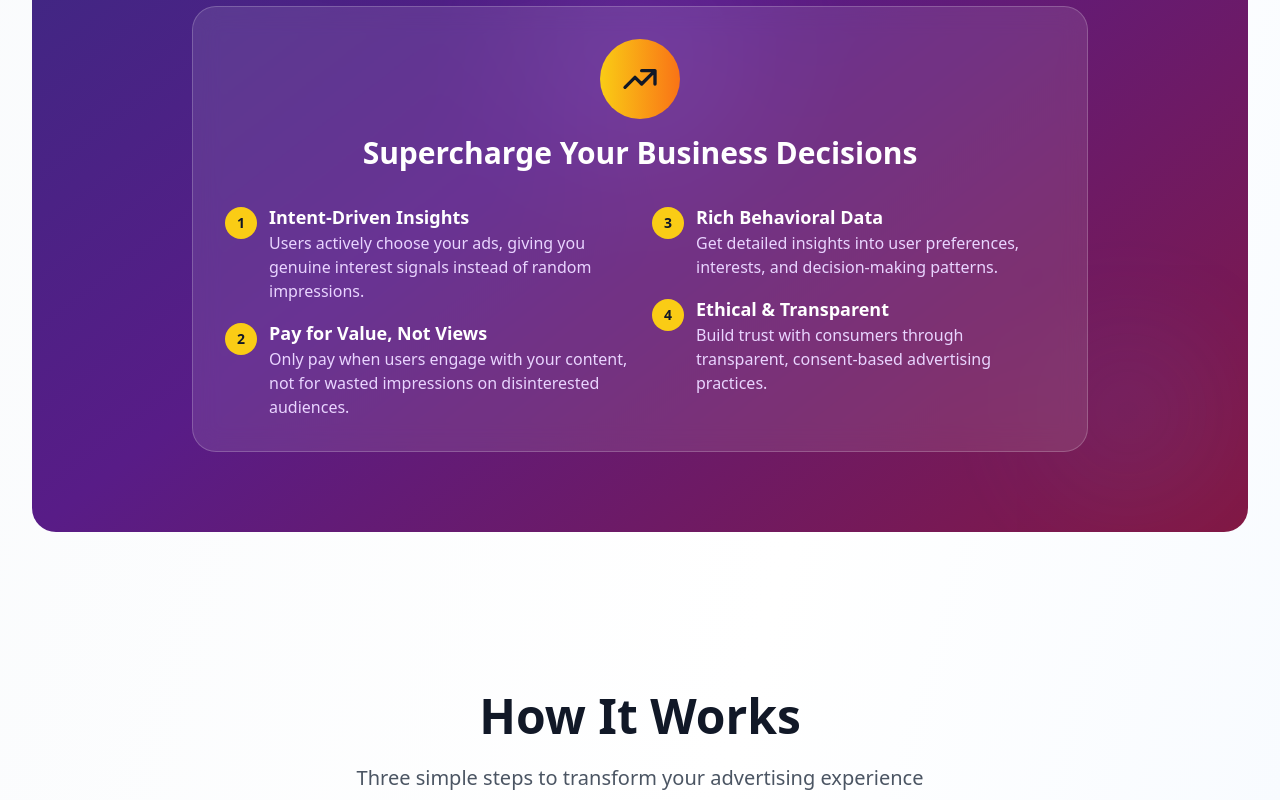
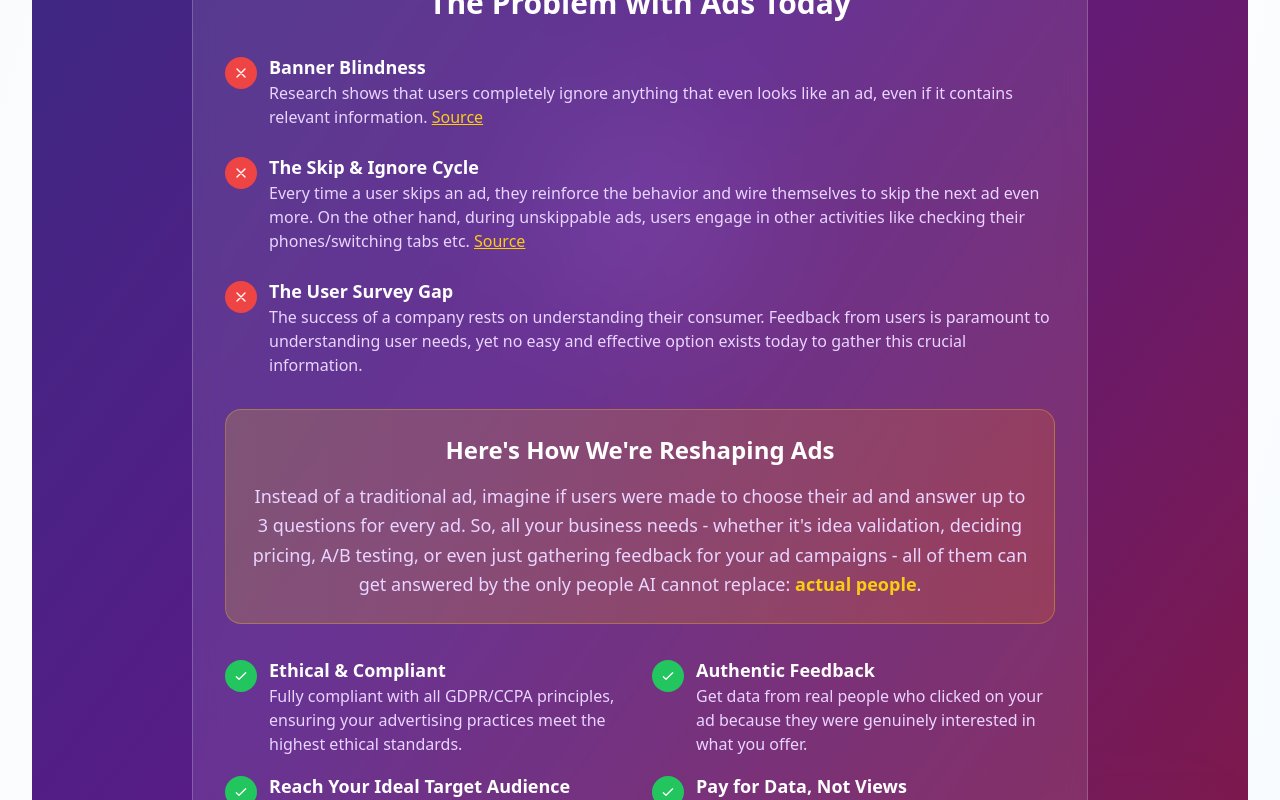
Before and after one commit to kathiroll/goodadz-landing-page, a React (Create React App) app: page / in a window 1280 px wide. Shown: the part 1260-2060 px from the top of the page. Built offline with nearby package versions, Linux system fonts and the light colour scheme.

Commit message:
landing page more or less done

```diff
--- a/src/GoodAdsLandingPage.jsx
+++ b/src/GoodAdsLandingPage.jsx
@@ -108,25 +108,6 @@ export default function GoodAdsLandingPage() {
         </div>
       </section>
 
-      {/* Stats Section */}
-      <section className="py-16 bg-white border-y border-gray-200">
-        <div className="max-w-7xl mx-auto px-4 sm:px-6 lg:px-8">
-          <div className="grid grid-cols-1 md:grid-cols-3 gap-8">
-            <div className="text-center">
-              <div className="text-4xl font-bold text-blue-600 mb-2">95%</div>
-              <div className="text-gray-600">Of my friends support this (one didnt understand)</div>
-            </div>
-            <div className="text-center">
-              <div className="text-4xl font-bold text-purple-600 mb-2">3x</div>
-              <div className="text-gray-600">Higher Conversion (possible)</div>
-            </div>
-            <div className="text-center">
-              <div className="text-4xl font-bold text-green-600 mb-2">100%</div>
-              <div className="text-gray-600">Privacy Compliant (true)</div>
-            </div>
-          </div>
-        </div>
-      </section>
 
       {/* Why We're Good For You Section */}
       <section className="py-20 bg-gradient-to-br from-indigo-900 via-purple-900 to-pink-900 relative overflow-hidden mx-4 sm:mx-6 lg:mx-8 my-20 rounded-3xl">
@@ -142,9 +123,9 @@ export default function GoodAdsLandingPage() {
             <h2 className="text-4xl md:text-5xl font-bold text-white mb-6 leading-tight">
               Imagine an ad provider for websites that's also a microdata aggregation platform. Here's why we're good for you:
             </h2>
-            {/* <p className="text-lg text-purple-200 italic">
-              (this is going to be lengthy. we really are that good!)
-            </p> */}
+            <p className="text-lg text-purple-200 italic">
+              (this is going to be lengthy. we really are that good)
+            </p>
           </div>
 
           {/* Interactive Buttons */}
@@ -208,57 +189,109 @@ export default function GoodAdsLandingPage() {
                       <path strokeLinecap="round" strokeLinejoin="round" strokeWidth={2} d="M13 7h8m0 0v8m0-8l-8 8-4-4-6 6" />
                     </svg>
                   </div>
-                  <h3 className="text-3xl font-bold text-white mb-4">Supercharge Your Business Decisions</h3>
+                  <h3 className="text-3xl font-bold text-white mb-4">The Problem with Ads Today</h3>
+                </div>
+
+                <div className="space-y-6 mb-8">
+                  <div className="flex items-start space-x-3">
+                    <div className="w-8 h-8 bg-red-500 rounded-full flex items-center justify-center flex-shrink-0 mt-1">
+                      <svg className="w-4 h-4 text-white" fill="none" stroke="currentColor" viewBox="0 0 24 24">
+                        <path strokeLinecap="round" strokeLinejoin="round" strokeWidth={2} d="M6 18L18 6M6 6l12 12" />
+                      </svg>
+                    </div>
+                    <div>
+                      <h4 className="text-white font-semibold text-lg">Banner Blindness</h4>
+                      <p className="text-purple-200">Research shows that users completely ignore anything that even looks like an ad, even if it contains relevant information. <a href="https://journals.sagepub.com/doi/abs/10.1177/154193129804200504" className="text-yellow-400 hover:text-yellow-300 underline">Source</a></p>
+                    </div>
+                  </div>
+
+                  <div className="flex items-start space-x-3">
+                    <div className="w-8 h-8 bg-red-500 rounded-full flex items-center justify-center flex-shrink-0 mt-1">
+                      <svg className="w-4 h-4 text-white" fill="none" stroke="currentColor" viewBox="0 0 24 24">
+                        <path strokeLinecap="round" strokeLinejoin="round" strokeWidth={2} d="M6 18L18 6M6 6l12 12" />
+                      </svg>
+                    </div>
+                    <div>
+                      <h4 className="text-white font-semibold text-lg">The Skip & Ignore Cycle</h4>
+                      <p className="text-purple-200">Every time a user skips an ad, they reinforce the behavior and wire themselves to skip the next ad even more. On the other hand, during unskippable ads, users engage in other activities like checking their phones/switching tabs etc. <a href="https://www.researchgate.net/publication/361052044_I_hate_ads_but_not_the_advertised_brands_A_qualitative_study_on_Internet_users'_lived_experiences_with_YouTube_ads" className="text-yellow-400 hover:text-yellow-300 underline">Source</a></p>
+                    </div>
+                  </div>
+
+                  <div className="flex items-start space-x-3">
+                    <div className="w-8 h-8 bg-red-500 rounded-full flex items-center justify-center flex-shrink-0 mt-1">
+                      <svg className="w-4 h-4 text-white" fill="none" stroke="currentColor" viewBox="0 0 24 24">
+                        <path strokeLinecap="round" strokeLinejoin="round" strokeWidth={2} d="M6 18L18 6M6 6l12 12" />
+                      </svg>
+                    </div>
+                    <div>
+                      <h4 className="text-white font-semibold text-lg">The User Survey Gap</h4>
+                      <p className="text-purple-200">The success of a company rests on understanding their consumer. Feedback from users is paramount to understanding user needs, yet no easy and effective option exists today to gather this crucial information.</p>
+                    </div>
+                  </div>
+                </div>
+
+                <div className="bg-gradient-to-r from-yellow-400/20 to-orange-500/20 rounded-2xl p-6 mb-8 border border-yellow-400/30">
+                  <h3 className="text-2xl font-bold text-white mb-4 text-center">Here's How We're Reshaping Ads</h3>
+                  <p className="text-purple-200 text-center text-lg leading-relaxed">
+                    Instead of a traditional ad, imagine if users were made to choose their ad and answer up to 3 questions for every ad. So, all your business needs - whether it's idea validation, deciding pricing, A/B testing, or even just gathering feedback for your ad campaigns - all of them can get answered by the only people AI cannot replace: <span className="text-yellow-400 font-semibold">actual people</span>.
+                  </p>
                 </div>
 
                 <div className="grid grid-cols-1 md:grid-cols-2 gap-6">
                   <div className="space-y-4">
                     <div className="flex items-start space-x-3">
-                      <div className="w-8 h-8 bg-yellow-400 rounded-full flex items-center justify-center flex-shrink-0 mt-1">
-                        <span className="text-gray-900 font-bold text-sm">1</span>
+                      <div className="w-8 h-8 bg-green-500 rounded-full flex items-center justify-center flex-shrink-0 mt-1">
+                        <svg className="w-4 h-4 text-white" fill="none" stroke="currentColor" viewBox="0 0 24 24">
+                          <path strokeLinecap="round" strokeLinejoin="round" strokeWidth={2} d="M5 13l4 4L19 7" />
+                        </svg>
                       </div>
                       <div>
-                        <h4 className="text-white font-semibold text-lg">Intent-Driven Insights</h4>
-                        <p className="text-purple-200">Users actively choose your ads, giving you genuine interest signals instead of random impressions.</p>
+                        <h4 className="text-white font-semibold text-lg">Ethical & Compliant</h4>
+                        <p className="text-purple-200">Fully compliant with all GDPR/CCPA principles, ensuring your advertising practices meet the highest ethical standards.</p>
                       </div>
                     </div>
 
                     <div className="flex items-start space-x-3">
-                      <div className="w-8 h-8 bg-yellow-400 rounded-full flex items-center justify-center flex-shrink-0 mt-1">
-                        <span className="text-gray-900 font-bold text-sm">2</span>
+                      <div className="w-8 h-8 bg-green-500 rounded-full flex items-center justify-center flex-shrink-0 mt-1">
+                        <svg className="w-4 h-4 text-white" fill="none" stroke="currentColor" viewBox="0 0 24 24">
+                          <path strokeLinecap="round" strokeLinejoin="round" strokeWidth={2} d="M5 13l4 4L19 7" />
+                        </svg>
                       </div>
                       <div>
-                        <h4 className="text-white font-semibold text-lg">Pay for Value, Not Views</h4>
-                        <p className="text-purple-200">Only pay when users engage with your content, not for wasted impressions on disinterested audiences.</p>
+                        <h4 className="text-white font-semibold text-lg">Reach Your Ideal Target Audience</h4>
+                        <p className="text-purple-200">Instead of shelling out money relying on other companies' analysis of what your ideal customer should be, let the users who are actually interested in your product come to you.</p>
                       </div>
                     </div>
                   </div>
 
                   <div className="space-y-4">
                     <div className="flex items-start space-x-3">
-                      <div className="w-8 h-8 bg-yellow-400 rounded-full flex items-center justify-center flex-shrink-0 mt-1">
-                        <span className="text-gray-900 font-bold text-sm">3</span>
+                      <div className="w-8 h-8 bg-green-500 rounded-full flex items-center justify-center flex-shrink-0 mt-1">
+                        <svg className="w-4 h-4 text-white" fill="none" stroke="currentColor" viewBox="0 0 24 24">
+                          <path strokeLinecap="round" strokeLinejoin="round" strokeWidth={2} d="M5 13l4 4L19 7" />
+                        </svg>
                       </div>
                       <div>
-                        <h4 className="text-white font-semibold text-lg">Rich Behavioral Data</h4>
-                        <p className="text-purple-200">Get detailed insights into user preferences, interests, and decision-making patterns.</p>
+                        <h4 className="text-white font-semibold text-lg">Authentic Feedback</h4>
+                        <p className="text-purple-200">Get data from real people who clicked on your ad because they were genuinely interested in what you offer.</p>
                       </div>
                     </div>
 
                     <div className="flex items-start space-x-3">
-                      <div className="w-8 h-8 bg-yellow-400 rounded-full flex items-center justify-center flex-shrink-0 mt-1">
-                        <span className="text-gray-900 font-bold text-sm">4</span>
+                      <div className="w-8 h-8 bg-green-500 rounded-full flex items-center justify-center flex-shrink-0 mt-1">
+                        <svg className="w-4 h-4 text-white" fill="none" stroke="currentColor" viewBox="0 0 24 24">
+                          <path strokeLinecap="round" strokeLinejoin="round" strokeWidth={2} d="M5 13l4 4L19 7" />
+                        </svg>
                       </div>
                       <div>
-                        <h4 className="text-white font-semibold text-lg">Ethical & Transparent</h4>
-                        <p className="text-purple-200">Build trust with consumers through transparent, consent-based advertising practices.</p>
+                        <h4 className="text-white font-semibold text-lg">Pay for Data, Not Views</h4>
+                        <p className="text-purple-200">Get the most meaningful impressions you can get for free. Pay for the valuable data collected, not wasted impressions.</p>
                       </div>
                     </div>
                   </div>
                 </div>
               </div>
             )}
-
             {activeTab === 'websites' && (
               <div className="bg-white/10 backdrop-blur-md rounded-3xl p-8 border border-white/20 animate-fade-in">
                 <div className="text-center mb-8">
@@ -277,8 +310,8 @@ export default function GoodAdsLandingPage() {
                         <span className="text-gray-900 font-bold text-sm">1</span>
                       </div>
                       <div>
-                        <h4 className="text-white font-semibold text-lg">No Traffic Requirements</h4>
-                        <p className="text-purple-200">Start earning regardless of your current traffic levels. Every user interaction counts.</p>
+                        <h4 className="text-white font-semibold text-lg">We Accept (almost) All Websites</h4>
+                        <p className="text-purple-200">Traditional ad networks have many restrictions when it comes to accepting websites. Minimum traffic requirements (including whether traffic is coming from Tier-1 countries), niche preferences, original content requirements - the list goes on. Whether you're a high traffic website, a recently launched saas product, or just a kitchen blog, we can help you all.</p>
                       </div>
                     </div>
 
@@ -287,8 +320,8 @@ export default function GoodAdsLandingPage() {
                         <span className="text-gray-900 font-bold text-sm">2</span>
                       </div>
                       <div>
-                        <h4 className="text-white font-semibold text-lg">Simple Integration</h4>
-                        <p className="text-purple-200">One plugin, one setup. No complex configurations or technical expertise required.</p>
+                        <h4 className="text-white font-semibold text-lg">Simple And Safe</h4>
+                        <p className="text-purple-200">No complex configurations or technical expertise required. One plugin. one setup. Zero worries.</p>
                       </div>
                     </div>
                   </div>
@@ -299,8 +332,8 @@ export default function GoodAdsLandingPage() {
                         <span className="text-gray-900 font-bold text-sm">3</span>
                       </div>
                       <div>
-                        <h4 className="text-white font-semibold text-lg">Enhanced User Experience</h4>
-                        <p className="text-purple-200">Users actually appreciate your ads because they choose what they want to see.</p>
+                        <h4 className="text-white font-semibold text-lg">Higher Revenue Potential</h4>
+                        <p className="text-purple-200">Intent-driven ads convert better, and companies pay more to collect user submitted insights. This lets us offer significantly (like, really significantly) higher CPMs than traditional ad networks.</p>
                       </div>
                     </div>
 
@@ -309,8 +342,8 @@ export default function GoodAdsLandingPage() {
                         <span className="text-gray-900 font-bold text-sm">4</span>
                       </div>
                       <div>
-                        <h4 className="text-white font-semibold text-lg">Higher Revenue Potential</h4>
-                        <p className="text-purple-200">Intent-driven ads convert better, meaning higher earnings per interaction.</p>
+                        <h4 className="text-white font-semibold text-lg">Your Users Deserve a Better Ad Experience</h4>
+                        <p className="text-purple-200">Traditional ads are unimpactful for businesses, and annoying and distracting for users. By letting users choose their ad, we offer businesses a more valuable ad experience, and users a better uninterrupted experience after watching the ad.</p>
                       </div>
                     </div>
                   </div>
@@ -336,8 +369,8 @@ export default function GoodAdsLandingPage() {
                         <span className="text-gray-900 font-bold text-sm">1</span>
                       </div>
                       <div>
-                        <h4 className="text-white font-semibold text-lg">Choose Your Ads</h4>
-                        <p className="text-purple-200">Pick from relevant ads that actually interest you, not random banners that clutter your experience.</p>
+                        <h4 className="text-white font-semibold text-lg">Privacy First</h4>
+                        <p className="text-purple-200">This foundational idea this company was born out of was exactly this - wanting ads that respect our privacy. No user data is tracked, collected or bought apart from whatever the user provides intentionally.</p>
                       </div>
                     </div>
 
@@ -346,8 +379,8 @@ export default function GoodAdsLandingPage() {
                         <span className="text-gray-900 font-bold text-sm">2</span>
                       </div>
                       <div>
-                        <h4 className="text-white font-semibold text-lg">One-Time Per Session</h4>
-                        <p className="text-purple-200">See one ad of your choice per browsing session, then enjoy an ad-free experience.</p>
+                        <h4 className="text-white font-semibold text-lg">Choose Your Ads</h4>
+                        <p className="text-purple-200">Since we don't buy your data, we technically don't know what to recommend you. This allows you to choose whatever ad you want to watch.</p>
                       </div>
                     </div>
                   </div>
@@ -358,8 +391,8 @@ export default function GoodAdsLandingPage() {
                         <span className="text-gray-900 font-bold text-sm">3</span>
                       </div>
                       <div>
-                        <h4 className="text-white font-semibold text-lg">No Tracking</h4>
-                        <p className="text-purple-200">Your privacy is protected. No cookies, no tracking, no creepy following across the web.</p>
+                        <h4 className="text-white font-semibold text-lg">A Better Ad Experience</h4>
+                        <p className="text-purple-200">User problems with ads include privacy concerns, length, repetition, and distracting/worse UX for websites with banner ads. <a href="https://eprints.whiterose.ac.uk/id/eprint/187586/1/IntR_YouTubeAds_PURE.pdf" className="text-yellow-400 hover:text-yellow-300 underline">Research shows</a> these issues. We try to fix that.</p>
                       </div>
                     </div>
 
@@ -380,7 +413,7 @@ export default function GoodAdsLandingPage() {
         </div>
       </section>
 
-      <section id="how-it-works" className="py-20 px-4 sm:px-6 lg:px-8">
+      {/* <section id="how-it-works" className="py-20 px-4 sm:px-6 lg:px-8">
         <div className="max-w-7xl mx-auto">
           <div className="text-center mb-16">
             <h2 className="text-4xl md:text-5xl font-bold text-gray-900 mb-6">
@@ -468,7 +501,28 @@ export default function GoodAdsLandingPage() {
             </Card>
           </div>
         </div>
+      </section> */}
+
+      {/* Stats Section */}
+      <section className="py-16 bg-white border-y border-gray-200">
+        <div className="max-w-7xl mx-auto px-4 sm:px-6 lg:px-8">
+          <div className="grid grid-cols-1 md:grid-cols-3 gap-8">
+            <div className="text-center">
+              <div className="text-4xl font-bold text-blue-600 mb-2">95%</div>
+              <div className="text-gray-600">Of my friends support this (one didnt understand)</div>
+            </div>
+            <div className="text-center">
+              <div className="text-4xl font-bold text-purple-600 mb-2">3x</div>
+              <div className="text-gray-600">Higher Conversion (possible)</div>
+            </div>
+            <div className="text-center">
+              <div className="text-4xl font-bold text-green-600 mb-2">100%</div>
+              <div className="text-gray-600">Privacy Compliant (true)</div>
+            </div>
+          </div>
+        </div>
       </section>
+
 
       {/* Demo Video */}
       <section id="demo" className="py-20 bg-gradient-to-r from-gray-50 to-blue-50">
```
